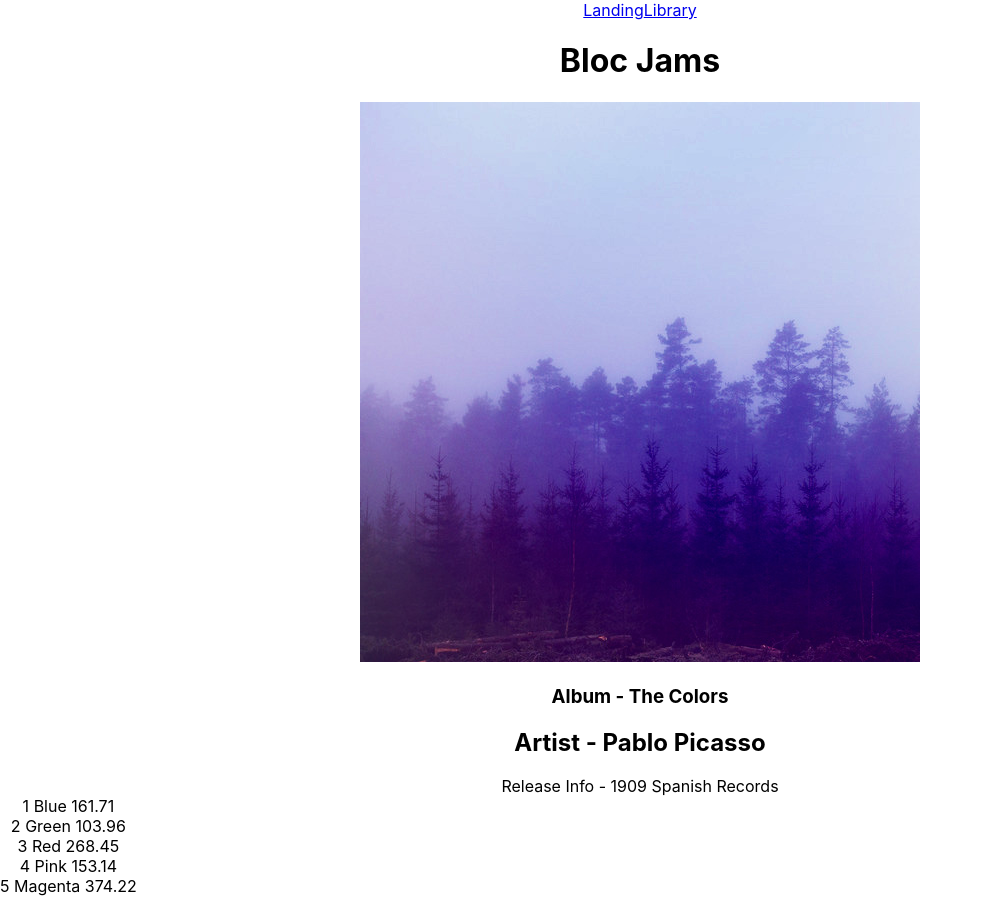
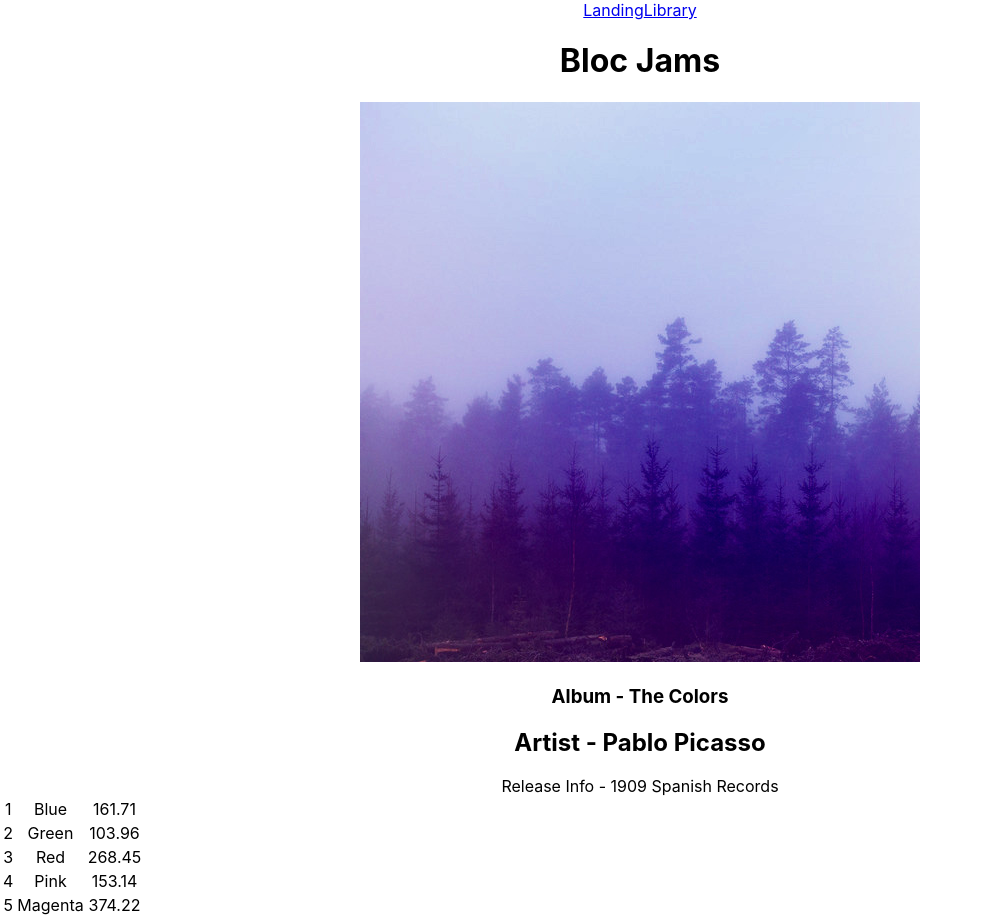
Before and after one commit to mrhxs/bloc-jams-react, a React (Create React App) app: page /album/the-colors in a window 1280 px wide. Shown: the whole page, without its empty margins (0-982 px from the left). Before the commit the page ends 896 px from the top, so only its background shows below. Built offline with nearby package versions, Linux system fonts and the light colour scheme.

Commit message:
audio table fix

```diff
--- a/src/components/Album.js
+++ b/src/components/Album.js
@@ -55,13 +55,6 @@ class Album extends Component {
              <h2 className="artist">Artist - {this.state.album.artist}</h2>
              <div id="release-info">Release Info - {this.state.album.releaseInfo}</div>
              </div>
-             <tbody id="songs">
-              {
-                this.state.album.songs.map((song, index, array) =>
-                <tr className="song" key={index} onClick={() => this.handleSongClick(song)}>{song.key} {song.title} {song.duration}</tr>
-                )
-              }
-             </tbody>
         </section>
           <table id="song-list">
             <colgroup>
@@ -69,9 +62,22 @@ class Album extends Component {
               <col id="song-title-column" />
               <col id="song-duration-column" />
             </colgroup>
-            <tbody>
+            <tbody id="songs">
+              {
+                this.state.album.songs.map((song, index, array) => (
+                <tr
+                  className="song"
+                  key={index}
+                  onClick={() => this.handleSongClick(song)}
+                >
+                  <td>{song.key}</td>
+                  <td> {song.title} </td>
+                  <td> {song.duration}</td>
+                </tr>
+                ))
+              }
             </tbody>
-            </table>
+          </table>
         </section>
     );
   }
```
